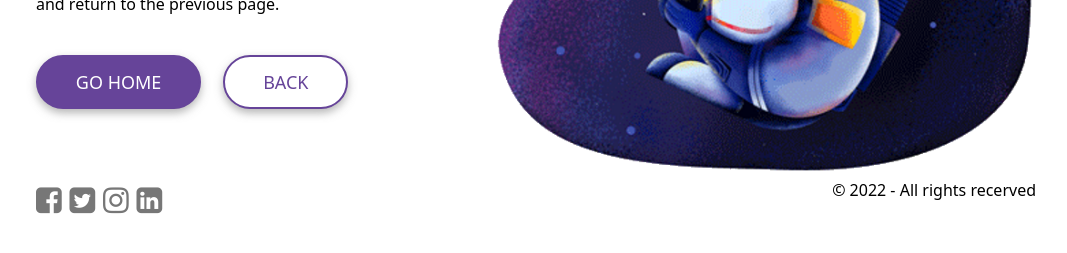
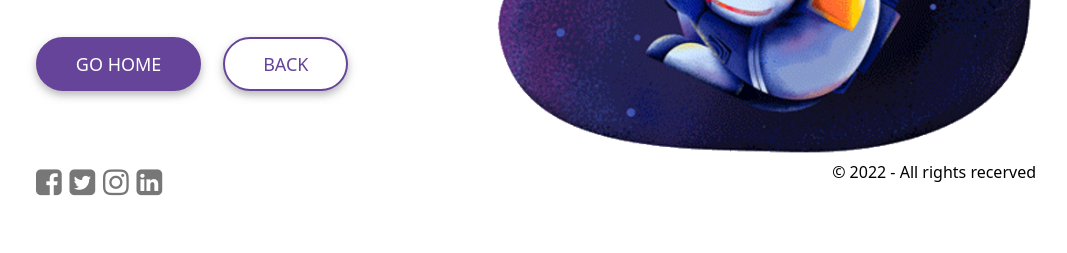
Before and after one commit to Vital188/39-grupe-astronautas, a website: page index.html in a window 1280 px wide. Shown: the part 457-710 px from the top of the page, without its empty margins (104-1171 px from the left). Drawn offline with Linux system fonts and the light colour scheme.

Commit message:
last improvments

```diff
--- a/css/main.css
+++ b/css/main.css
@@ -1,11 +1,12 @@
 body {font-family: system-ui, 'Gill Sans', 'Gill Sans MT', Calibri, 'Trebuchet MS',
    sans-serif;
+   margin-top: 50px;
   }
 
    .container {
    display: inline-block;
    width: 1000px;
-   margin: 0 calc(50% - 500px) 120px;
+   margin: 0 calc(50% - 500px) 60px;
   }
 
   .container:nth-last-child(2) {
```
